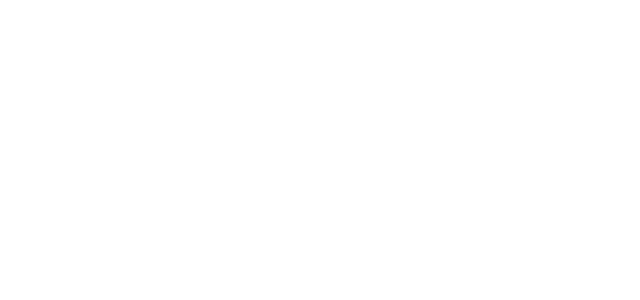
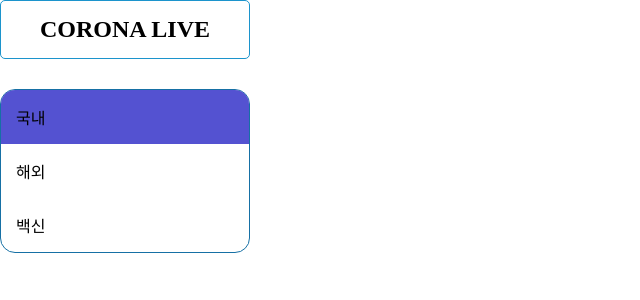
Before and after one commit to jangwoobin/corona-live, a React (Create React App) app: page / in a window 1280 px wide. Shown: the top 300 px of the page, without its empty margins (0-640 px from the left). Built offline with nearby package versions, Linux system fonts and the light colour scheme.

Commit message:
레이아웃 설정

```diff
--- a/src/App.tsx
+++ b/src/App.tsx
@@ -1,9 +1,14 @@
 import React from 'react';
+import Sidebar from './Components/Sidebar';
+import "./index.css"
 
 function App() {
   return (
     <div className="App">
+      <Sidebar/>
+      <section>
 
+      </section>
     </div>
   );
 }
--- /dev/null
+++ b/src/Components/Sidebar/Sidebar.tsx
@@ -0,0 +1,21 @@
+import"./style.css"
+
+
+const Sidebar = () => {
+    return (
+        <aside>
+            <header>
+                <h1>
+                    CORONA LIVE
+                    </h1>
+                </header>
+                <ul>
+                    <li className="selected">국내</li>
+                    <li>해외</li>
+                    <li>백신</li>
+                </ul>
+            </aside>
+    )
+}
+
+export default Sidebar
--- /dev/null
+++ b/src/Components/Sidebar/index.tsx
@@ -0,0 +1 @@
+export { default } from './Sidebar'
--- /dev/null
+++ b/src/Components/Sidebar/style.css
@@ -0,0 +1,29 @@
+aside {
+    width: 250px;
+    display: flex;
+    flex-flow: column;
+    gap: 30px;
+}
+
+aside header {
+    border: 1px solid rgb(28, 148, 204);
+    display: flex;
+    justify-content: center;
+    align-items: center;
+    padding: 15px;
+    border-radius: 5px;
+}
+
+ul {
+    border: 1px solid rgb(22, 112, 165);
+    border-radius: 15px;
+}
+
+li {
+    list-style: none;
+    padding: 15px;
+}
+
+aside li.selected {
+    background-color: rgb(84, 82, 209);
+}
--- /dev/null
+++ b/src/Components/Summary/index.ts
@@ -0,0 +1 @@
+export { default } from './Summary'
--- /dev/null
+++ b/src/Components/Summary/style.css
@@ -0,0 +1,18 @@
+
+.summary {
+    border: 1px solid rgb(53, 95, 209);
+    padding: 15px;
+    border-radius: 15px;
+}
+
+.summary ul {
+    display: flex;
+    justify-content: space-around;
+}
+
+.summary ul li {
+    display: flex;
+    flex-flow: column;
+    align-items: center;
+
+}
--- /dev/null
+++ b/src/index.css
@@ -0,0 +1,23 @@
+* {
+    margin: 0;
+    padding: 0;
+    overflow: hidden;
+}
+
+
+#root {
+    margin: 0 auto;
+    display: flex;
+}
+
+.APP {
+    margin: 0 auto;
+    display: flex;
+    margin-top: 50px;
+    gap: 70px;
+}
+
+section {
+    width: 500px;
+
+}
```
Also changed, not shown: src/Components/Summary/Summary.tsx (added, +31 -0 lines).
